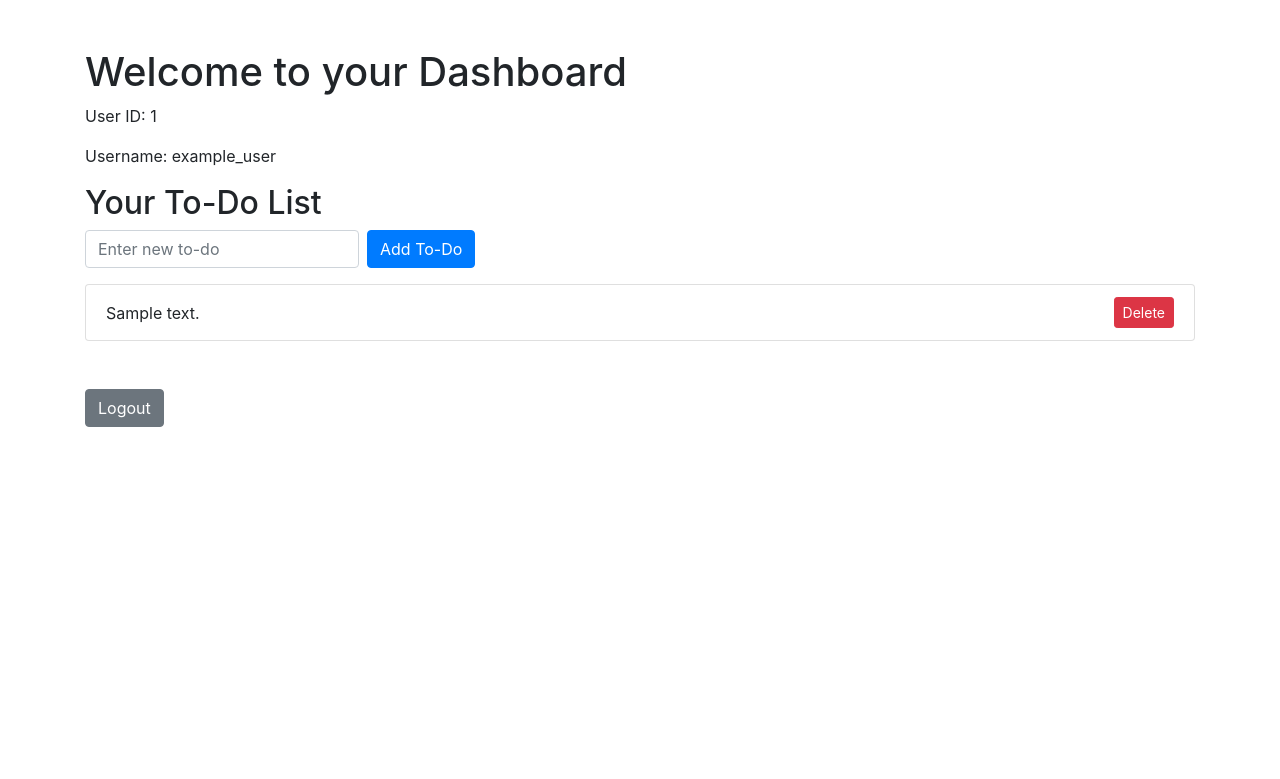
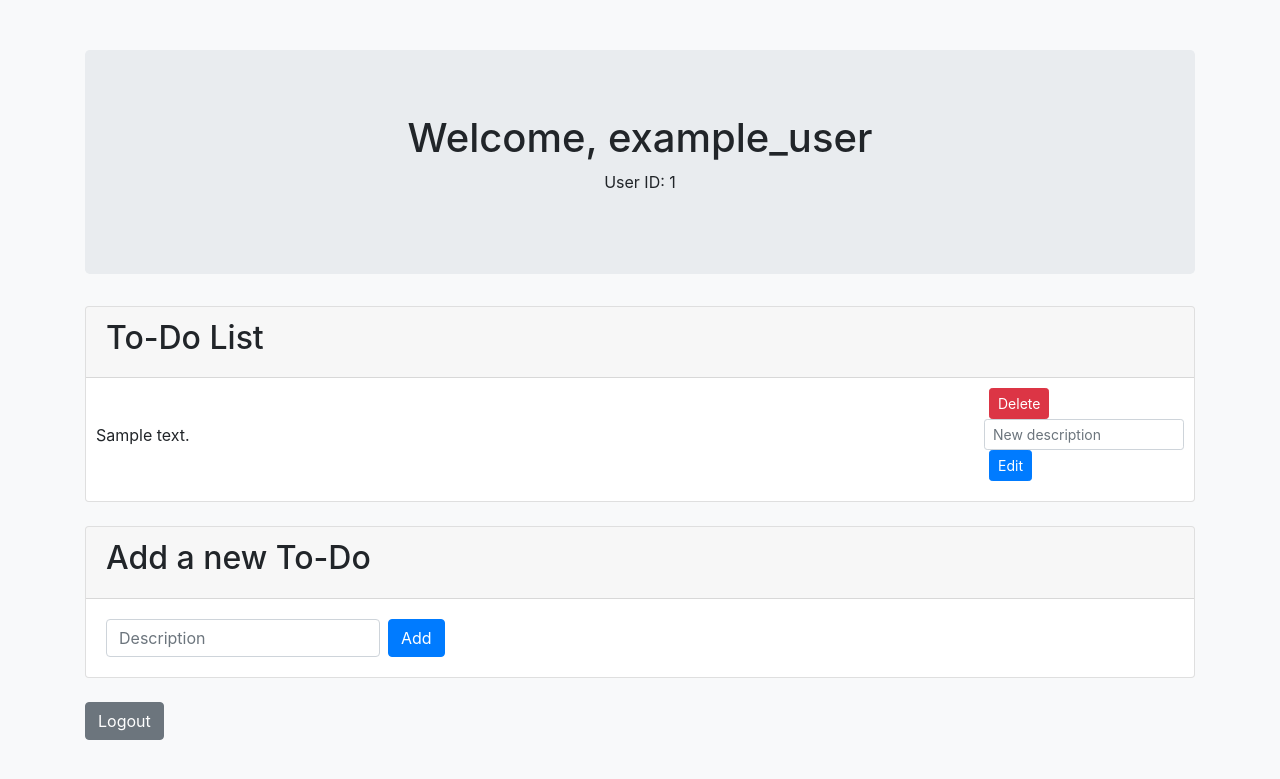
Before and after one commit to imamchris/ToDo, a Flask app: page /dashboard in a window 1280 px wide. Shown: the top 779 px of the page. Run offline with Flask 3, Linux system fonts and the light colour scheme; a user stored in the database is signed in; tables that the repository leaves empty hold one stand-in row (values such as "Sample post"); some libraries are stand-ins or nearby versions.

Commit message:
Added an edit button for ToDos, and added a new styling for all HTML pages

```diff
--- a/app.py
+++ b/app.py
@@ -104,6 +104,29 @@ def delete_todo(todo_id):
     flash('Todo item deleted!', 'success')
     return redirect(url_for('dashboard'))
 
+@app.route('/edit_todo/<int:todo_id>', methods=['GET', 'POST'])
+def edit_todo(todo_id):
+    if 'user_id' not in session:
+        flash('You need to login first', 'warning')
+        return redirect(url_for('login'))
+
+    with engine.connect() as conn:
+        todo = conn.execute(text("SELECT * FROM todos WHERE id = :id AND user_id = :user_id"), {'id': todo_id, 'user_id': session['user_id']}).fetchone()
+
+    if request.method == 'POST':
+        name = request.form.get('name')
+        description = request.form.get('description')
+
+        with engine.connect() as conn:
+            conn.execute(text("UPDATE todos SET name = :name, description = :description WHERE id = :id AND user_id = :user_id"),
+                            {'name': name, 'description': description, 'id': todo_id, 'user_id': session['user_id']})
+            conn.commit()
+
+        flash('Todo item updated!', 'success')
+        return redirect(url_for('dashboard'))
+
+    return render_template('edit_todo.html', todo=todo)
+
 @app.route('/logout')
 def logout():
     session.pop('user_id', None)
--- a/templates/dashboard.html
+++ b/templates/dashboard.html
@@ -5,41 +5,83 @@
     <meta name="viewport" content="width=device-width, initial-scale=1.0">
     <title>Dashboard</title>
     <link href="https://stackpath.bootstrapcdn.com/bootstrap/4.5.2/css/bootstrap.min.css" rel="stylesheet">
+    <style>
+        body {
+            background-color: #f8f9fa;
+        }
+        .container {
+            margin-top: 50px;
+        }
+        .todo-item {
+            display: flex;
+            justify-content: space-between;
+            align-items: center;
+            padding: 10px;
+            border: 1px solid #dee2e6;
+            border-radius: 5px;
+            margin-bottom: 10px;
+            background-color: #ffffff;
+        }
+        .todo-item form {
+            margin: 0;
+        }
+        .todo-item input[type="text"] {
+            width: 200px;
+        }
+        .todo-item button {
+            margin-left: 5px;
+        }
+    </style>
 </head>
 <body>
     <div class="container">
-        <h1 class="mt-5">Welcome to your Dashboard</h1>
+        <div class="jumbotron text-center">
+            <h1>Welcome, {{ username }}</h1>
             <p>User ID: {{ user_id }}</p>
-        <p>Username: {{ username }}</p>
-
-        <h2>Your To-Do List</h2>
-        <form action="{{ url_for('add_todo') }}" method="post" class="form-inline mb-3">
-            <input type="text" name="description" class="form-control mr-2" placeholder="Enter new to-do" required>
-            <button type="submit" class="btn btn-primary">Add To-Do</button>
-        </form>
-        <ul class="list-group">
+        </div>
+        <div class="card">
+            <div class="card-header">
+                <h2>To-Do List</h2>
+            </div>
+            <ul class="list-group list-group-flush">
                 {% for todo in todos %}
-                <li class="list-group-item d-flex justify-content-between align-items-center">
-                    {{ todo.description }}
+                    <li class="list-group-item todo-item">
+                        <span>{{ todo.description }}</span>
                         <div>
                             {% if not todo.completed %}
-                            <form action="{{ url_for('complete_todo', todo_id=todo.id) }}" method="post" class="d-inline">
+                                <form action="{{ url_for('complete_todo', todo_id=todo.id) }}" method="post" style="display:inline;">
                                     <button type="submit" class="btn btn-success btn-sm">Complete</button>
                                 </form>
                             {% endif %}
-                        <form action="{{ url_for('delete_todo', todo_id=todo.id) }}" method="post" class="d-inline">
+                            <form action="{{ url_for('delete_todo', todo_id=todo.id) }}" method="post" style="display:inline;">
                                 <button type="submit" class="btn btn-danger btn-sm">Delete</button>
+                            </form>
+                            <form action="{{ url_for('edit_todo', todo_id=todo.id) }}" method="post" style="display:inline;">
+                                <input type="text" name="description" placeholder="New description" class="form-control form-control-sm">
+                                <button type="submit" class="btn btn-primary btn-sm">Edit</button>
                             </form>
                         </div>
                     </li>
                 {% endfor %}
             </ul>
-
-        <footer class="mt-5">
-            <form action="{{ url_for('logout') }}" method="get">
+        </div>
+        <div class="card mt-4">
+            <div class="card-header">
+                <h2>Add a new To-Do</h2>
+            </div>
+            <div class="card-body">
+                <form action="{{ url_for('add_todo') }}" method="post" class="form-inline">
+                    <input type="text" name="description" placeholder="Description" class="form-control mr-2">
+                    <button type="submit" class="btn btn-primary">Add</button>
+                </form>
+            </div>
+        </div>
+        <form action="{{ url_for('logout') }}" method="get" class="mt-4">
             <button type="submit" class="btn btn-secondary">Logout</button>
         </form>
-        </footer>
     </div>
+    <script src="https://code.jquery.com/jquery-3.5.1.slim.min.js"></script>
+    <script src="https://cdn.jsdelivr.net/npm/@popperjs/core@2.5.4/dist/umd/popper.min.js"></script>
+    <script src="https://stackpath.bootstrapcdn.com/bootstrap/4.5.2/js/bootstrap.min.js"></script>
 </body>
 </html>
```
Also changed, not shown: templates/index.html (+41 -24 lines), templates/login.html (+14 -5 lines), templates/signup.html (+28 -2 lines), user_data.db. Lines whose indentation alone changed are shown as unchanged.
